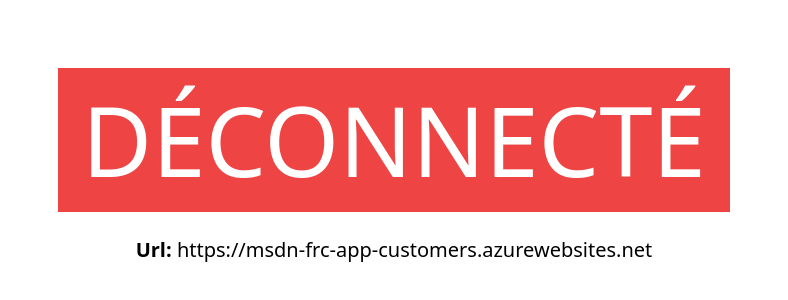
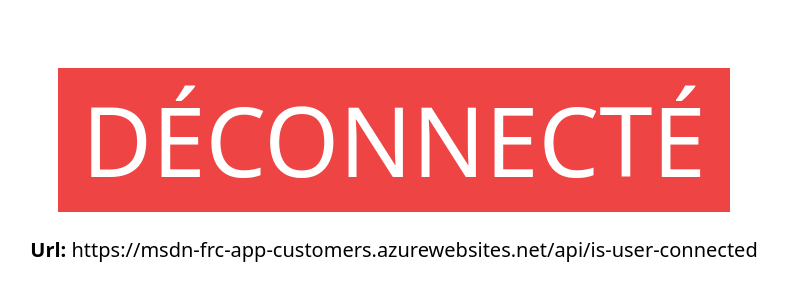
Before and after one commit to Dupflo/login-test, a Next.js app: page / in a window 1280 px wide. Shown: the part 222-522 px from the top of the page, without its empty margins (246-1034 px from the left). Built offline with nearby package versions, Linux system fonts and the light colour scheme; no server answers.

Commit message:
Add login portal

```diff
--- a/pages/index.js
+++ b/pages/index.js
@@ -11,7 +11,8 @@ const headers = {
 // const urlToTest =
 //   'https://loginval.aeroportsdeparis.fr/Adp.IdentityFederationV4.web/api/User/get-connected-user'
 
-const urlToTestRewrite = 'https://msdn-frc-app-customers.azurewebsites.net' //check next.config.js
+const urlToTestRewrite =
+  'https://msdn-frc-app-customers.azurewebsites.net/api/is-user-connected' //check next.config.js
 
 const url = urlToTestRewrite // add urlToTestRewrite or urlToTest
 
```
